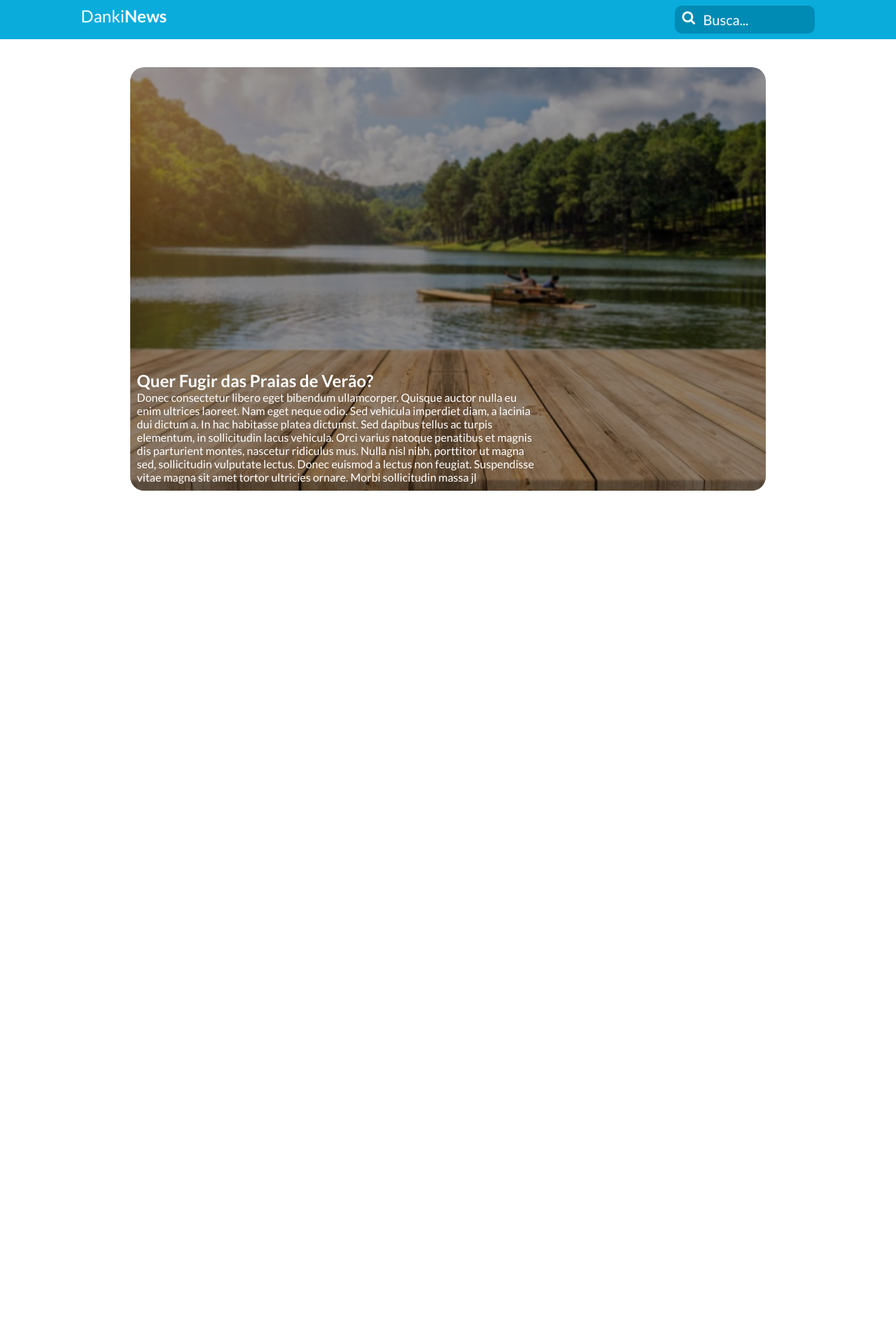
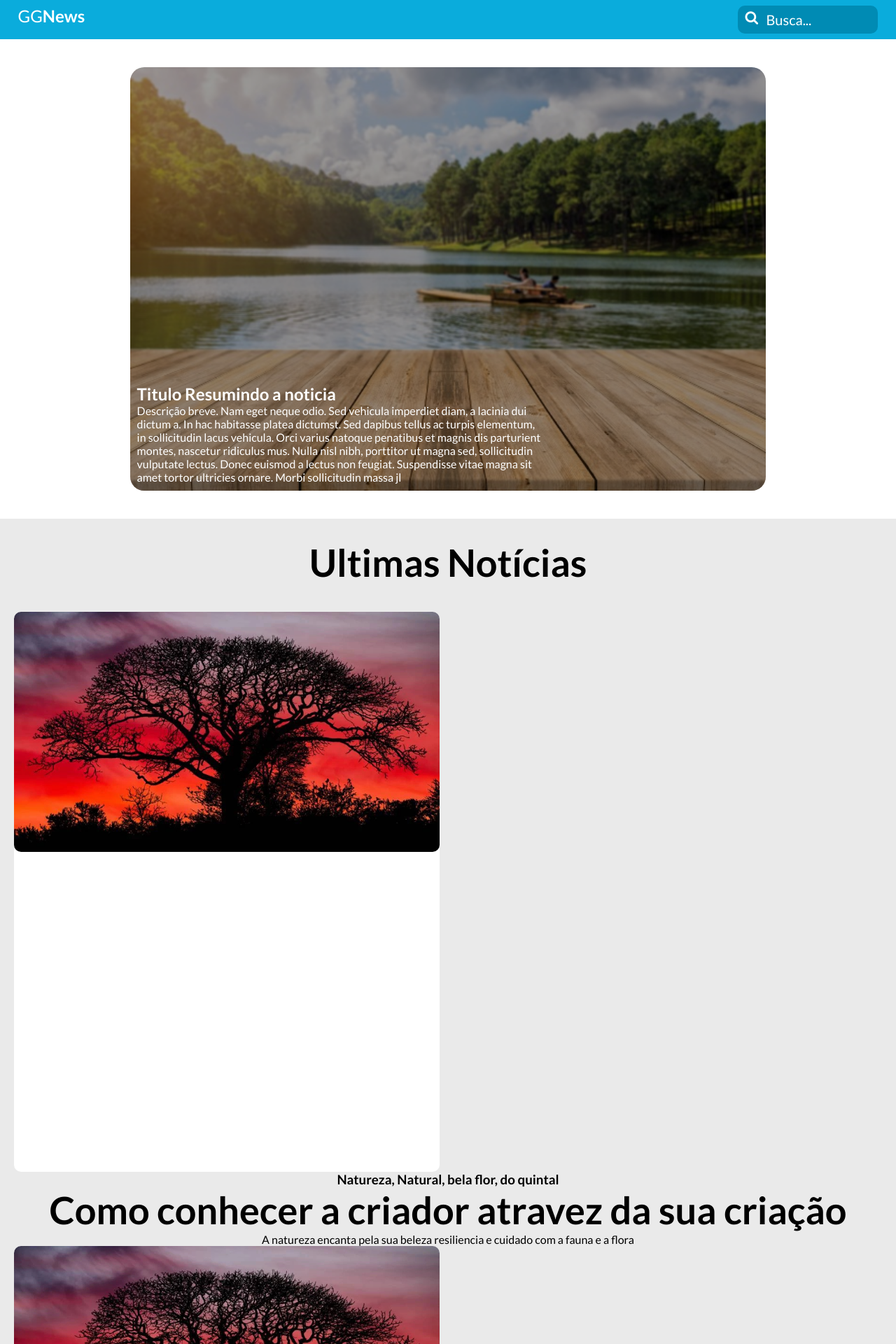
Before and after one commit to quguit/DevOps, a PHP site: page /pages/home.html in a window 1280 px wide. Shown: the top 1920 px of the page at 70% size. Before the commit the page ends 701 px from the top, so only its background shows below. Run offline with PHP 8.4, Linux system fonts and the light colour scheme.

Commit message:
update files

```diff
--- a/NodeJs/Projeto02- Portal de Noticias/portal_noticias_estatico_nodejs_01/pages/home.html
+++ b/NodeJs/Projeto02- Portal de Noticias/portal_noticias_estatico_nodejs_01/pages/home.html
@@ -11,7 +11,7 @@
         <header>
             <div class="center">
                 <div class="logo">
-                    <h2><span style="font-weight:lighter;">Danki</span><b>News</b></h2>
+                    <h2><span style="font-weight:lighter;">GG</span><b>News</b></h2>
                 </div><!--logo-->
                 <div class="form-busca">
                     <form>
@@ -28,14 +28,43 @@
                 <div class="img-destaque">
                     <div class="overlay-destaque"></div>
                     <div class="title-destaque-descricao">
-                        <h2>Quer Fugir das Praias de Verão?</h2>
-                        <p>Donec consectetur libero eget bibendum ullamcorper. Quisque auctor nulla eu enim ultrices laoreet. Nam eget neque odio. Sed vehicula imperdiet diam, a lacinia dui dictum a. In hac habitasse platea dictumst. Sed dapibus tellus ac turpis elementum, in sollicitudin lacus vehicula. Orci varius natoque penatibus et magnis dis parturient montes, nascetur ridiculus mus. Nulla nisl nibh, porttitor ut magna sed, sollicitudin vulputate lectus. Donec euismod a lectus non feugiat. Suspendisse vitae magna sit amet tortor ultricies ornare. Morbi sollicitudin massa jl</p>
+                        <h2>Titulo Resumindo a noticia</h2>
+                        <p>Descrição breve. Nam eget neque odio. Sed vehicula imperdiet diam, a lacinia dui dictum a. In hac habitasse platea dictumst. Sed dapibus tellus ac turpis elementum, in sollicitudin lacus vehicula. Orci varius natoque penatibus et magnis dis parturient montes, nascetur ridiculus mus. Nulla nisl nibh, porttitor ut magna sed, sollicitudin vulputate lectus. Donec euismod a lectus non feugiat. Suspendisse vitae magna sit amet tortor ultricies ornare. Morbi sollicitudin massa jl</p>
                     </div>
                     <img src="/public/images/landscape.jpg" />
                 </div>
             </div>
         </section>
 
+        <section class="outras-noticias">
+            <div class="title-outras-noticias">
+                <h2>Ultimas Notícias</h2>
+                <br><br>
+                <div class="center">
+                    </div class="ultimas">
+                        <div class="box-ultima-single">
+                            <img src="/public/images/noticias.png" />
+                            </div class="conteudo-noticia-single">
+                                <h3>Natureza, Natural, bela flor, do quintal</h3>
+                                <h2>Como conhecer a criador atravez da sua criação</h2>
+                                <p>A natureza encanta pela sua beleza resiliencia e cuidado com a fauna e a flora</p>
+                            </div>
+                        </div>
+                        <div class="box-ultima-single">
+                            <img src="/public/images/noticias.png" />
+                            </div class="conteudo-noticia-single">
+                                <h3>Natureza, Natural, bela flor, do quintal</h3>
+                                <h2>Como conhecer a criador atravez da sua criação</h2>
+                                <p>A natureza encanta pela sua beleza resiliencia e cuidado com a fauna e a flora</p>
+                            </div>
+                        </div>
+                    </div>
+                    <div class="mais-lidas">
+                        <h3>Mais Lidas</h3>
+                    </div>
+                </div>
+            </div>
+        </section>
 
 
     </body>
--- a/NodeJs/Projeto02- Portal de Noticias/portal_noticias_estatico_nodejs_01/public/style.css
+++ b/NodeJs/Projeto02- Portal de Noticias/portal_noticias_estatico_nodejs_01/public/style.css
@@ -11,7 +11,7 @@ header{
 }
 
 .center{
-    max-width: 1100px;
+    max-width: 1280px;
     margin:0 auto;
     padding:0 2%;
     display: flex;
@@ -112,3 +112,66 @@ header{
       background-color:rgba(0,0,0,0.4);
       z-index: 1;
   }
+
+  section.outras-noticias{
+    background-color: #EAEAEA;
+    padding:30px 20px;
+    text-align: center;
+  }
+
+  section.outras-noticias h2{
+    font-size: 54px;
+  }
+
+.ultimas{
+    width: 60%;
+    padding: 0 30px;
+    display: flex;
+}
+.box-ultima-single{
+    text-align: left;
+    width: 49%;
+    margin-right: 1%;
+    background-color: white;
+    padding-bottom: 20px;
+    height: 100%;
+    border-radius: 10px;
+}
+.box-ultima-single img{
+    width: 100%;
+    border-radius: 10px;
+    border-top-left-radius: 10px;
+    border-top-right-radius: 10px;
+}
+.box-ultima-single h3{
+    font-size: 16px;
+    color: #33439B;
+    margin: 20px 0;
+
+}
+.box-ultima-single h2{
+    font-size: 16px;
+    color: #303336;
+    margin: 20px 0;
+}
+.box-ultima-single p{
+    font-size: 14px;
+    color: #7b8591;
+    margin: 20px 0;
+}
+
+.conteudo-noticia-single{
+    padding: 20px;
+}
+.mais-lidas{
+    width: 40%;
+
+}
+.mais-lidas > h3{
+    background-color: #3F51B5;
+    color: white;
+    text-align: center;
+    padding: 10px 8px;
+    border-top-left-radius: 10px;
+    border-top-right-radius: 10px;
+}
```
Also changed, not shown: NodeJs/Projeto02- Portal de Noticias/portal_noticias_estatico_nodejs_01/public/images/noticias.png (added).
